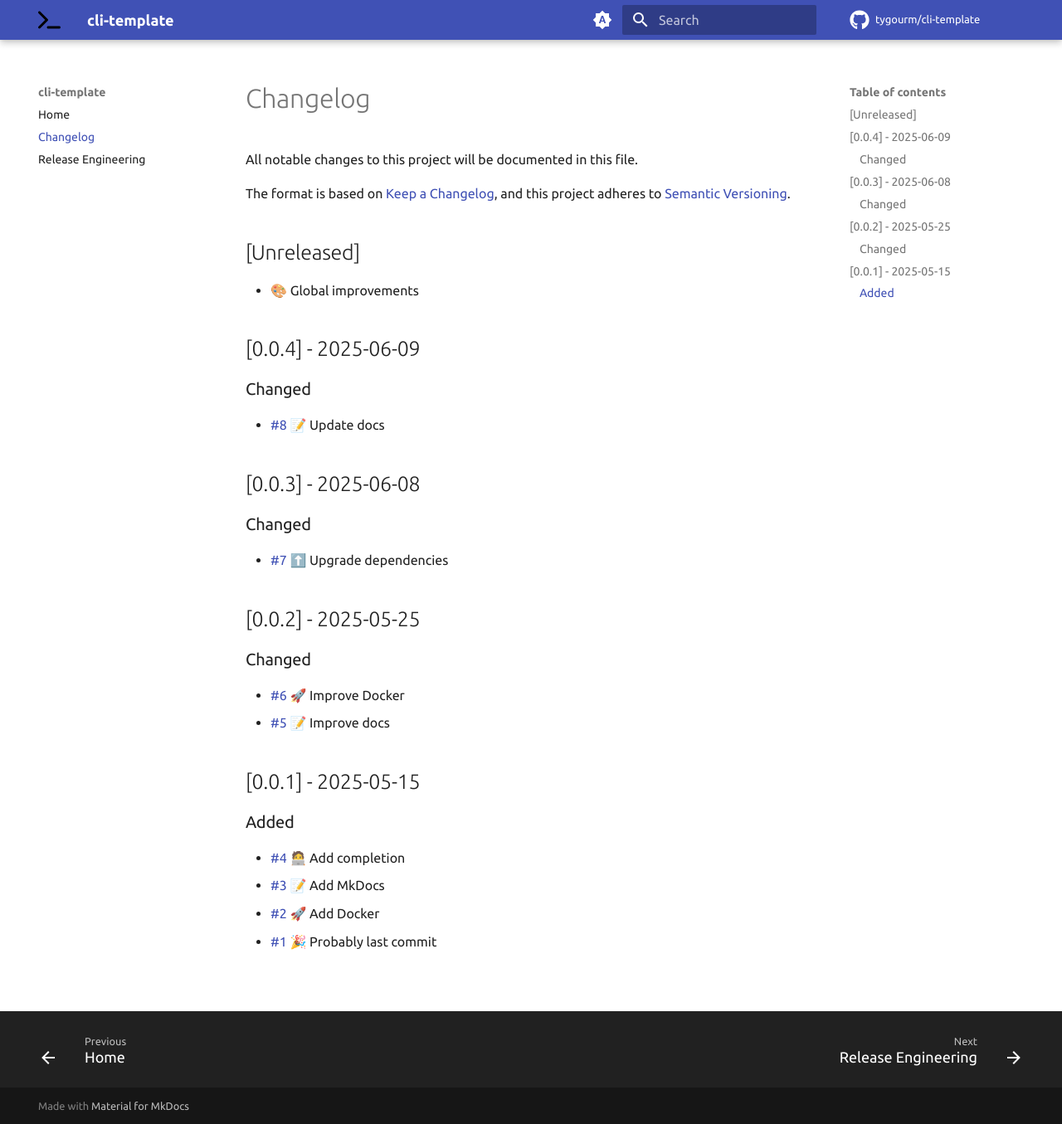
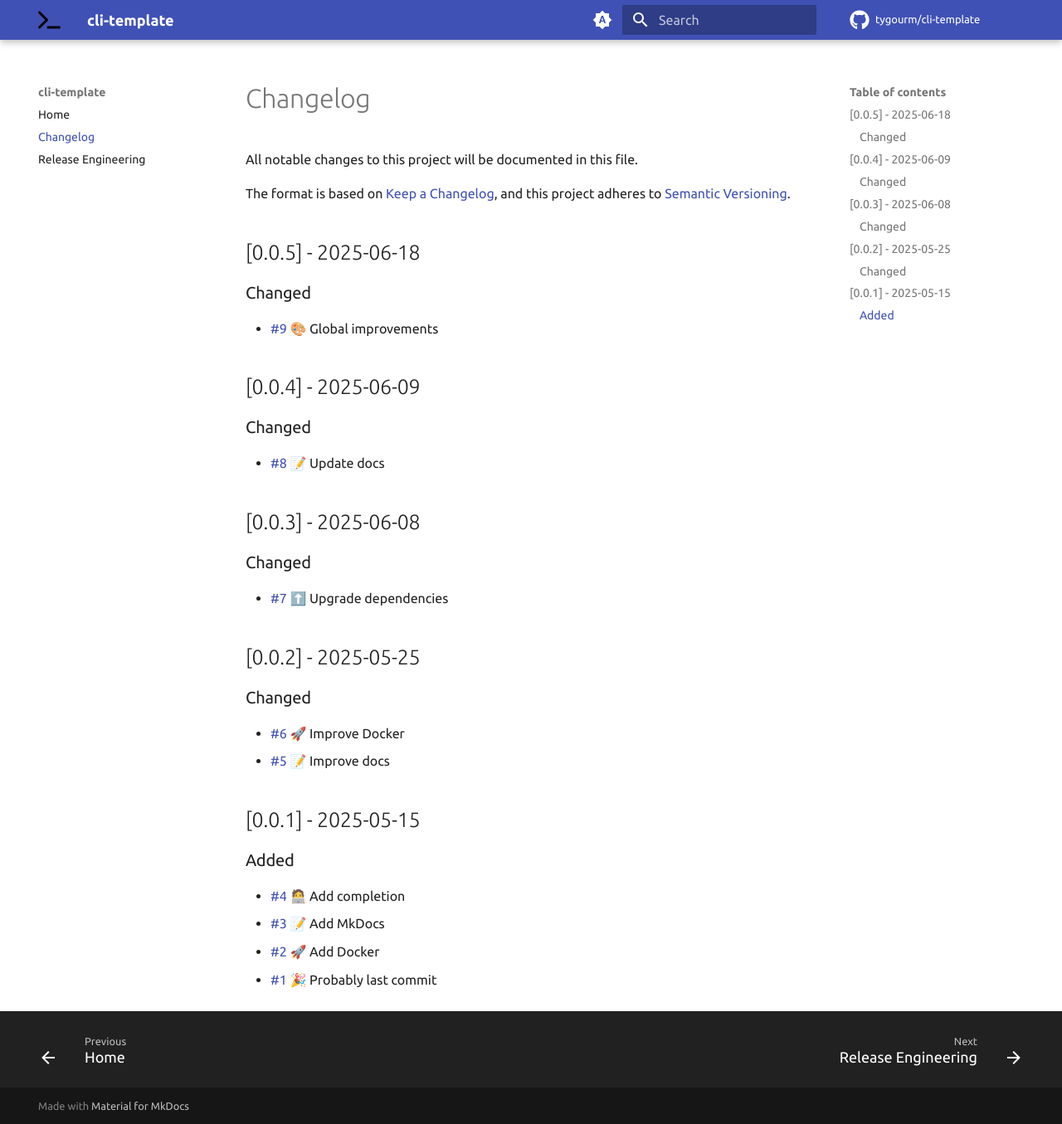
Before and after one commit to tygourm/cli-template, an MkDocs documentation site: the page built from docs/CHANGELOG.md, in a window 1280 px wide and 1355 px high. Shown: the whole window at 83% size. Built offline with MkDocs 1.6.1 and Material for MkDocs 9.7.7, drawn with Linux system fonts in a browser that asks for light colours; plug-ins that fetch from the network failed and are left out; comment, search, counter and statistics services are not loaded.

Commit message:
🔖 Version 0.0.5
🔖 Version 0.0.5

```diff
--- a/docs/CHANGELOG.md
+++ b/docs/CHANGELOG.md
@@ -6,9 +6,11 @@ The format is based on [Keep a Changelog](https://keepachangelog.com/en/1.1.0/),
 and this project adheres to
 [Semantic Versioning](https://semver.org/spec/v2.0.0.html).
 
-## [Unreleased]
+## [0.0.5] - 2025-06-18
 
-- 🎨 Global improvements
+### Changed
+
+- [#9](https://github.com/tygourm/cli-template/pull/9) 🎨 Global improvements
 
 ## [0.0.4] - 2025-06-09
 
--- a/pyproject.toml
+++ b/pyproject.toml
@@ -4,7 +4,7 @@ build-backend = "hatchling.build"
 
 [project]
 name = "cli-template"
-version = "0.0.4"
+version = "0.0.5"
 requires-python = ">=3.13"
 dependencies = ["pydantic-settings", "typer"]
 
```
Also changed, not shown: 3 other files.
